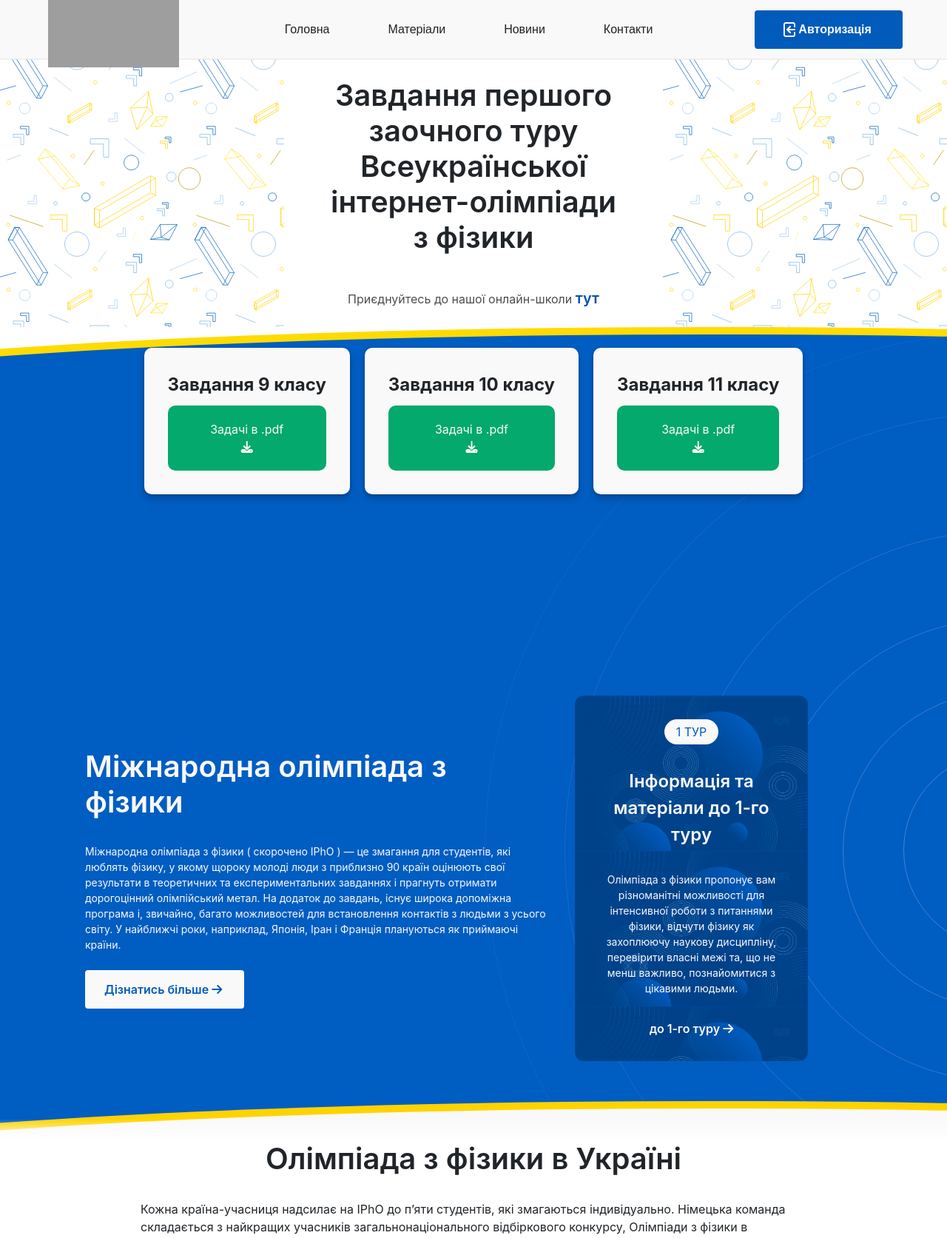
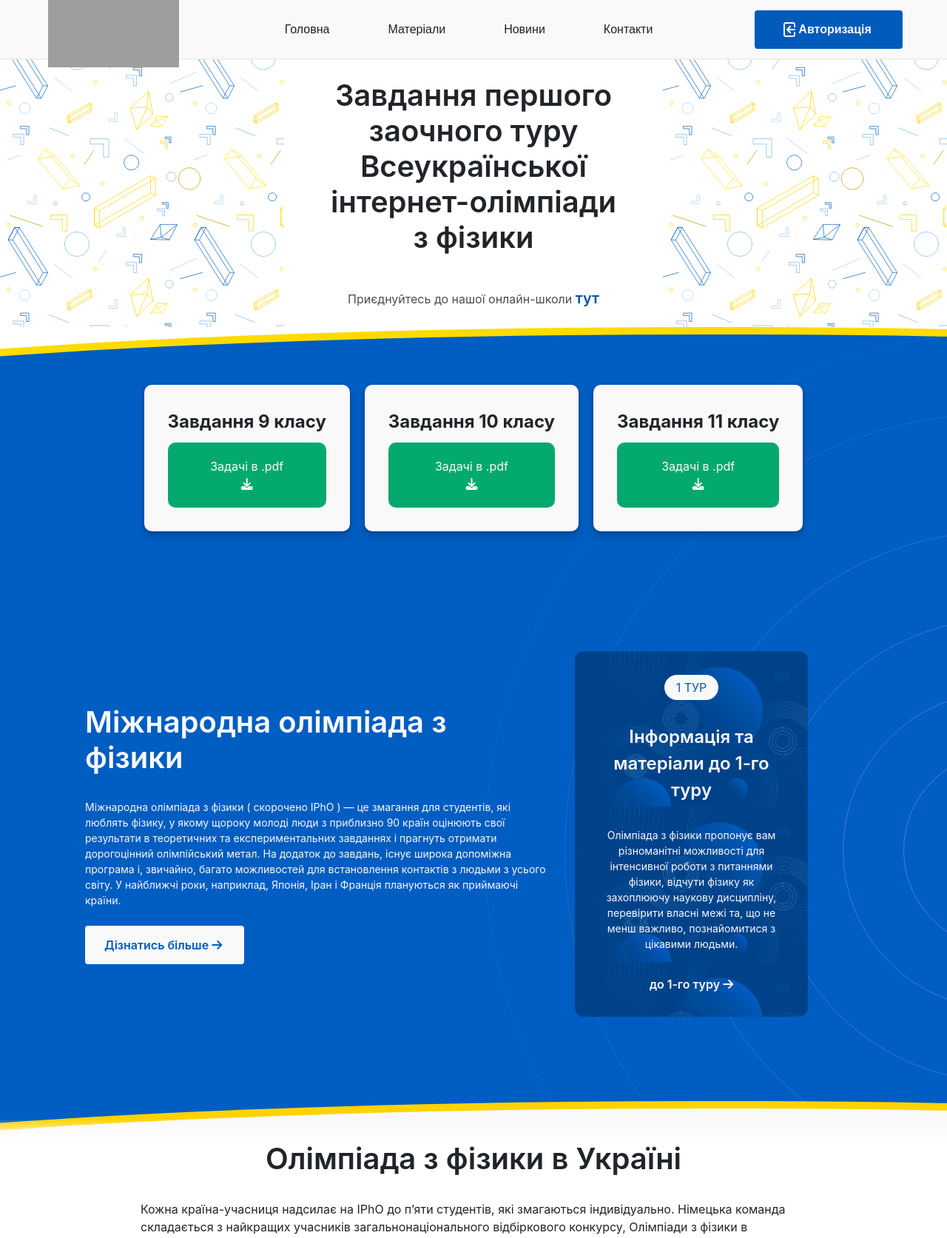
Before and after one commit to Eramcheg/UaInternetOlimp, a Django app: template shop/templates/uaolimpiad/materialsMain.html in a window 1280 px wide. Shown: the top 1673 px of the page at 74% size. Run offline with Django 3.2, Linux system fonts and the light colour scheme; the template is opened without the code that fills it, so the values that code supplies are empty; some libraries are stand-ins or nearby versions; grey boxes are pictures that could not be loaded.

Commit message:
Update: materials downloads links

```diff
--- a/shop/static/css/materialsMain.css
+++ b/shop/static/css/materialsMain.css
@@ -87,7 +87,7 @@
 
 .rectangles-wrapper {
     position: absolute;
-    top: calc(470px); /* Помещаем на стык фонов */
+    top: calc(520px); /* Помещаем на стык фонов */
     left: 50%;
     transform: translateX(-50%);
     display: flex;
@@ -127,7 +127,7 @@
 }
 .image {
     width: 1050px;
-    height: 460px;
+    height: 350px;
     text-align: center;
 }
 .image img{
```
